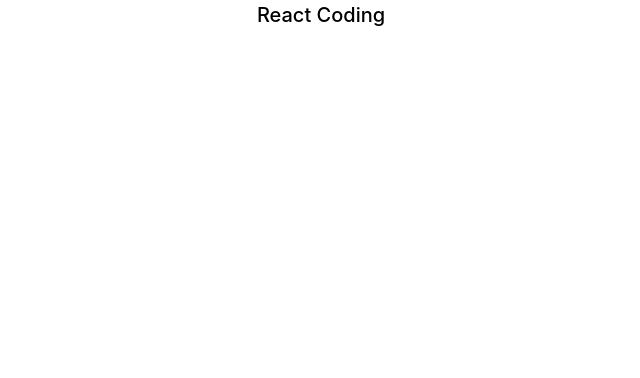
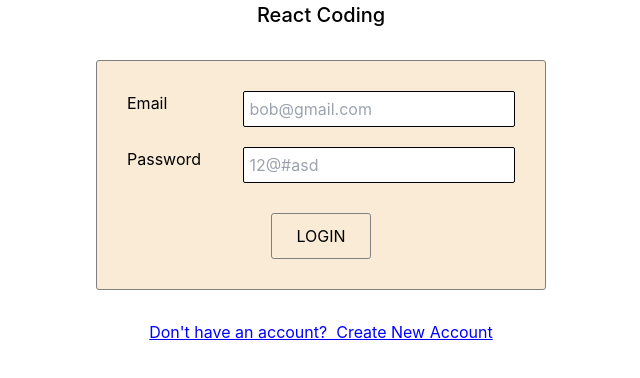
Before and after one commit to SushmithaMuruga96/React_Coding, a React (Create React App) app: page / in a window 1280 px wide. Shown: the top 378 px of the page, without its empty margins (319-959 px from the left). Built offline with nearby package versions, Linux system fonts and the light colour scheme.

Commit message:
Route changes

```diff
--- a/src/App.js
+++ b/src/App.js
@@ -4,14 +4,14 @@
 
 function App() {
   return (
-    <div>
-      <h1 style={{ textAlign: "center", fontSize: "20px", fontWeight: 500 }}>
-        React Coding
-      </h1>
-      <Provider store={store}>
+    <Provider store={store}>
+      <div>
+        <h1 style={{ textAlign: "center", fontSize: "20px", fontWeight: 500 }}>
+          React Coding
+        </h1>
         <ProjectRoutes />
-      </Provider>
-    </div>
+      </div>
+    </Provider>
   );
 }
 
--- a/src/Components/Login.jsx
+++ b/src/Components/Login.jsx
@@ -2,8 +2,10 @@
 import SignUp from "./SignUp";
 import { updateLoginInfo } from "../Redux/Reducers/LoginSlice";
 import { useDispatch, useSelector } from "react-redux";
+import { useNavigate } from "react-router-dom";
 
 const Login = () => {
+  const navigate = useNavigate();
   const dispatch = useDispatch();
   const [showSignUp, setShowSignUp] = useState(false);
   const [loginInfo, setLoginInfo] = useState({
@@ -32,6 +34,7 @@
       ) {
         dispatch(updateLoginInfo(loginInfo));
         alert("Login Success");
+        navigate("/home");
       } else if (
         email !== loginInfo.userEmail ||
         password !== loginInfo.userPassword
--- a/src/Router/ProjectRoutes.js
+++ b/src/Router/ProjectRoutes.js
@@ -1,13 +1,17 @@
-import { Route, BrowserRouter as Router, Routes } from "react-router-dom";
+import { BrowserRouter as Router, Routes, Route } from "react-router-dom";
 import Login from "../Components/Login";
 import Home from "../Components/Home";
+
 const ProjectRoutes = () => {
-  <Router>
-    <Routes>
-      <Route path="/" element={<Login />} />
-      <Route path="/home" element={<Home />} />
-    </Routes>
-  </Router>;
+  return (
+    <Router>
+      <Routes>
+        <Route path="/" element={<Login />} />
+        <Route path="/home" element={<Home />} />
+        <Route path="*" element={<Home />} />
+      </Routes>
+    </Router>
+  );
 };
 
 export default ProjectRoutes;
```
